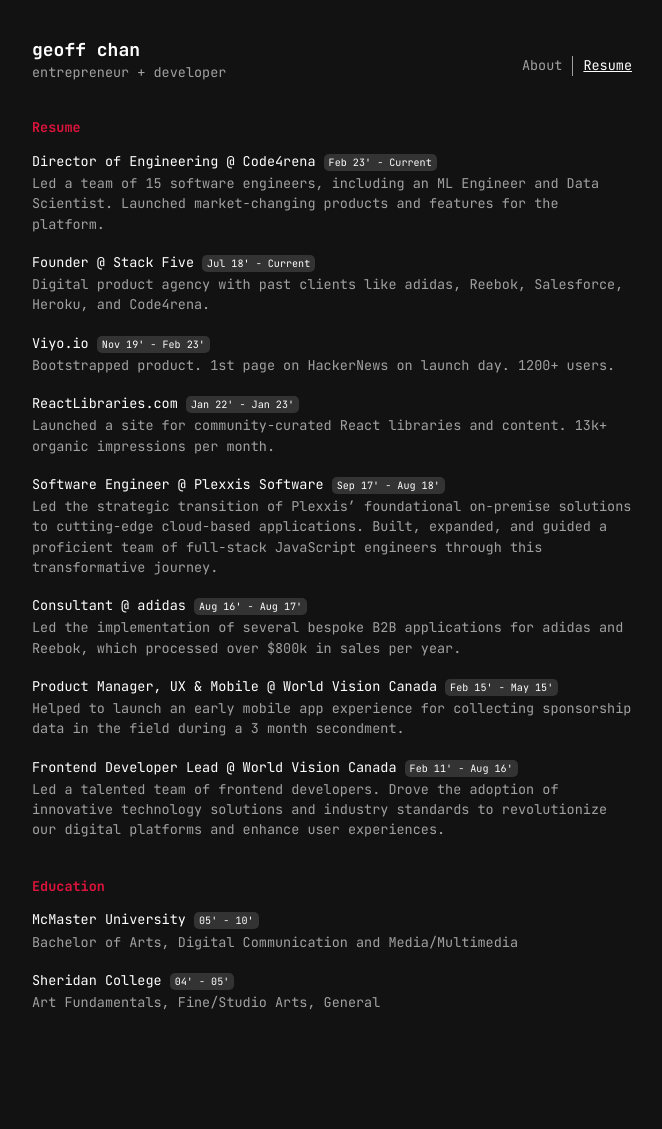
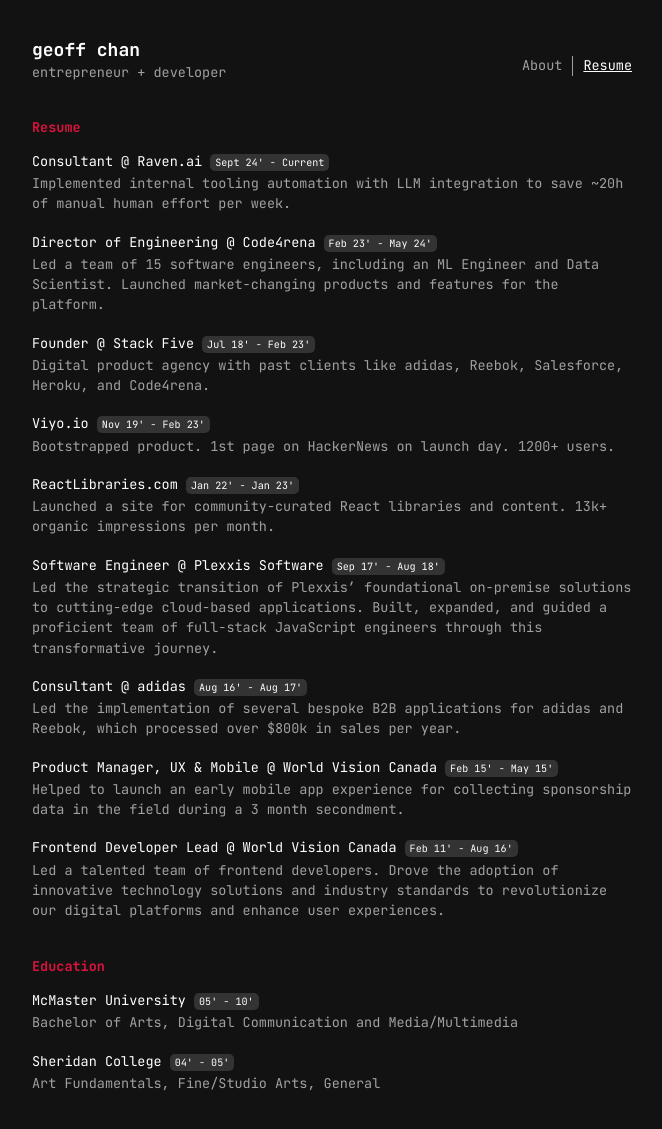
Before and after one commit to geoffchan23/geoffchan23.github.io, a Jekyll site: the page built from resume.html, in a window 1280 px wide. Shown: the whole page, without its empty margins (308-970 px from the left). Built offline with Jekyll 4.4.1, drawn with Linux system fonts in a browser that asks for light colours; before the commit the page ends 1048 px from its top, so only the background shows below that.

Commit message:
Update resume.html

```diff
--- a/resume.html
+++ b/resume.html
@@ -16,11 +16,15 @@
     <section class="work">
         <h2>Resume</h2>
         <div>
-            <h3>Director of Engineering @ Code4rena <span class="tag">Feb 23' - Current</span></h3>
+            <h3>Consultant @ Raven.ai <span class="tag">Sept 24' - Current</span></h3>
+            <p>Implemented internal tooling automation with LLM integration to save ~20h of manual human effort per week.</p>
+        </div>
+        <div>
+            <h3>Director of Engineering @ Code4rena <span class="tag">Feb 23' - May 24'</span></h3>
             <p>Led a team of 15 software engineers, including an ML Engineer and Data Scientist. Launched market-changing products and features for the platform.</p>
         </div>
         <div>
-            <h3>Founder @ Stack Five <span class="tag">Jul 18' - Current</span></h3>
+            <h3>Founder @ Stack Five <span class="tag">Jul 18' - Feb 23'</span></h3>
             <p>Digital product agency with past clients like adidas, Reebok, Salesforce, Heroku, and Code4rena.</p>
         </div>
         <div>
```
